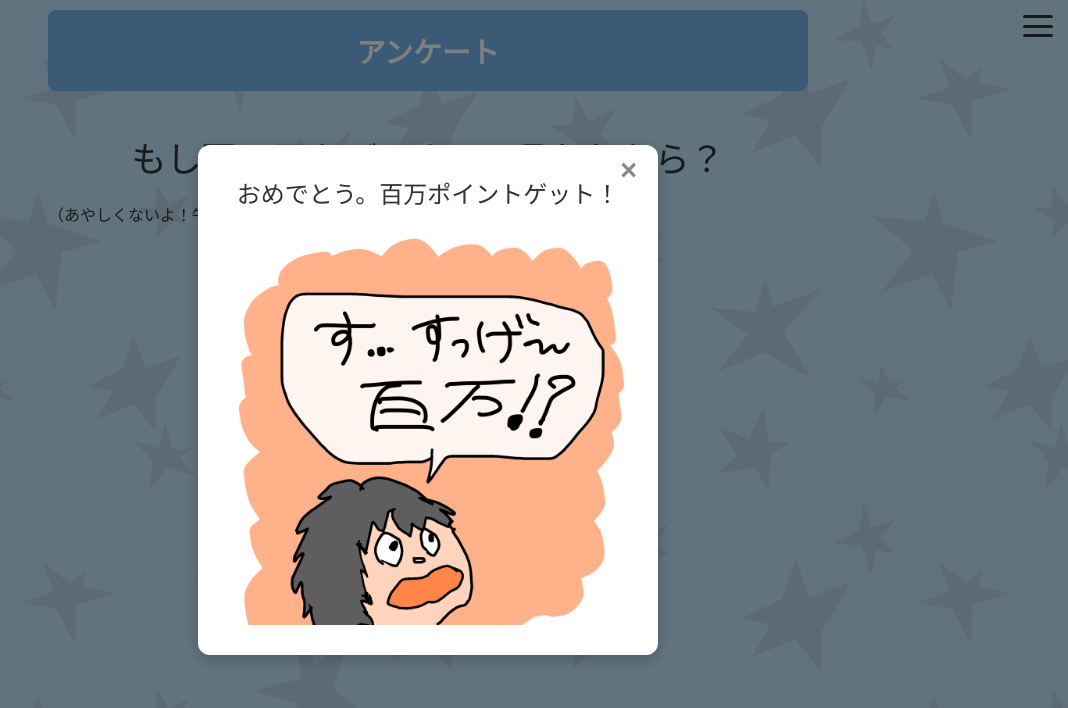
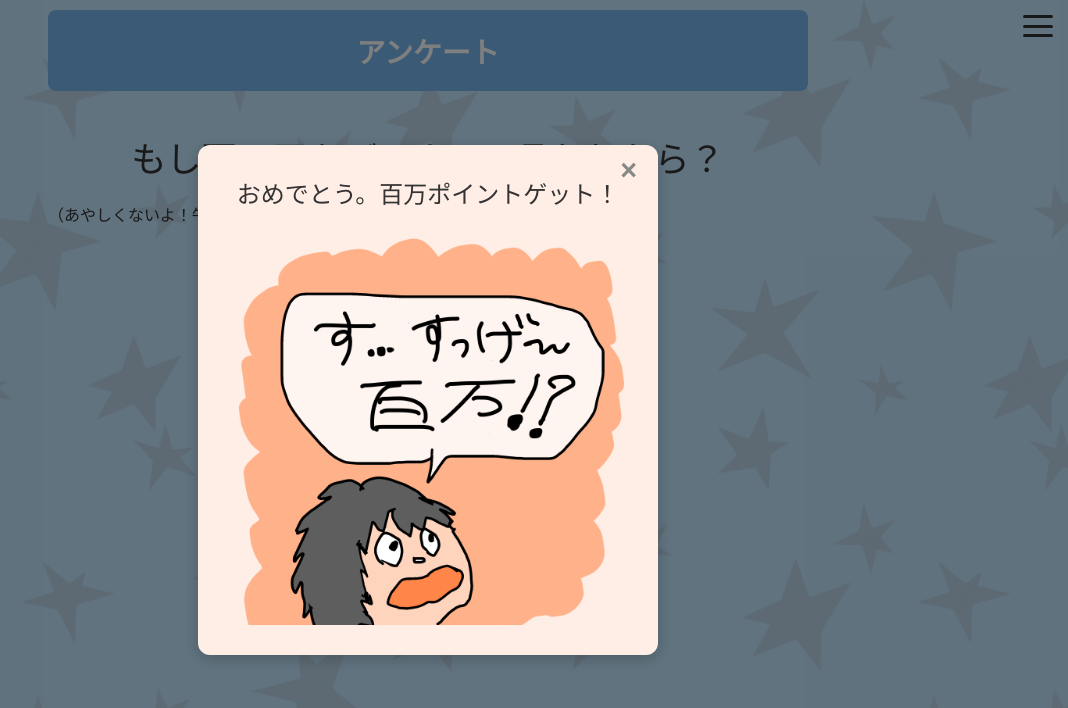
Before and after one commit to gosuimiyazaki/gosuiwebsite, a plain HTML site: page survey.html in a window 1280 px wide. Both pictures are taken after a click on the button "受け取る". Shown: the whole page, without its empty margins (212-1280 px from the left). Drawn offline with Linux system fonts and the light colour scheme.

Commit message:
Update survey.html

```diff
--- a/survey.html
+++ b/survey.html
@@ -183,7 +183,7 @@
     }
 
     .modal-content {
-      background-color: #ffffff;
+      background-color: #FFEEE6;
       padding: 30px;
       border-radius: 12px;
       max-width: 400px;
```
